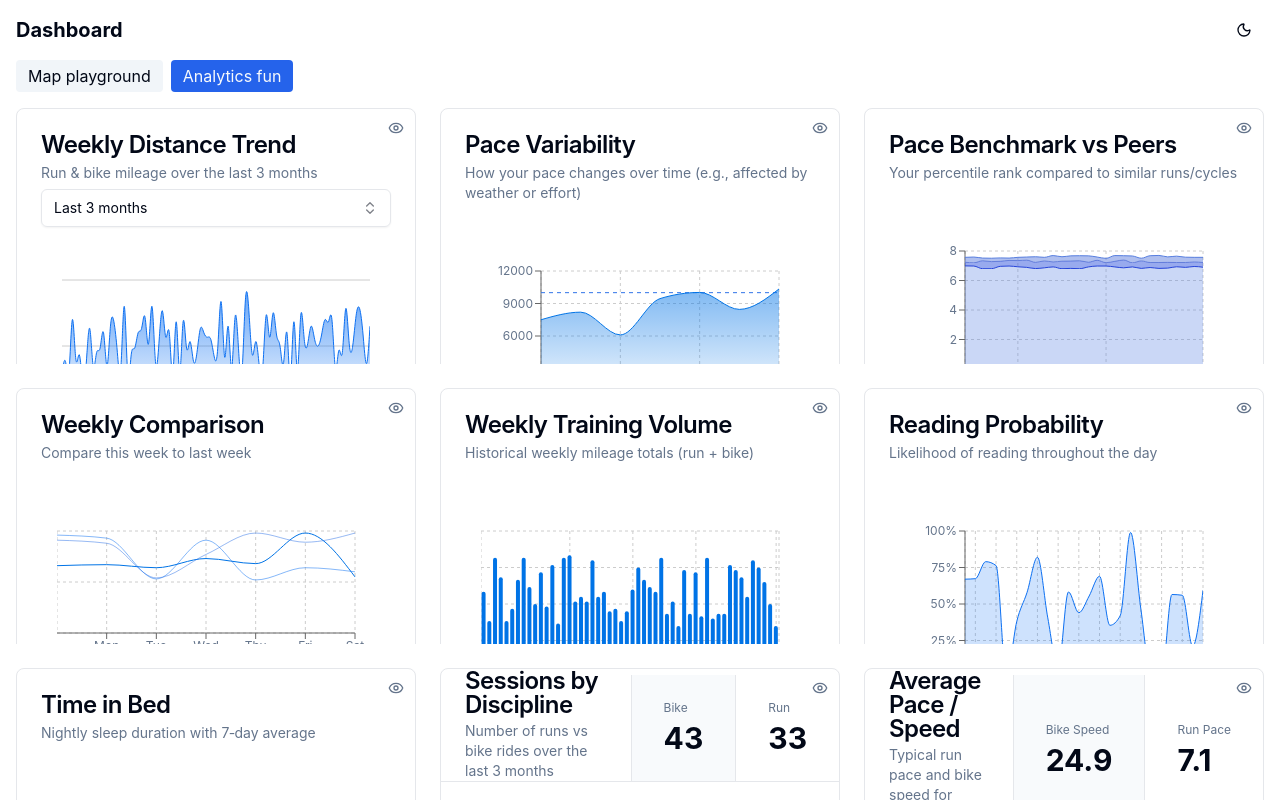
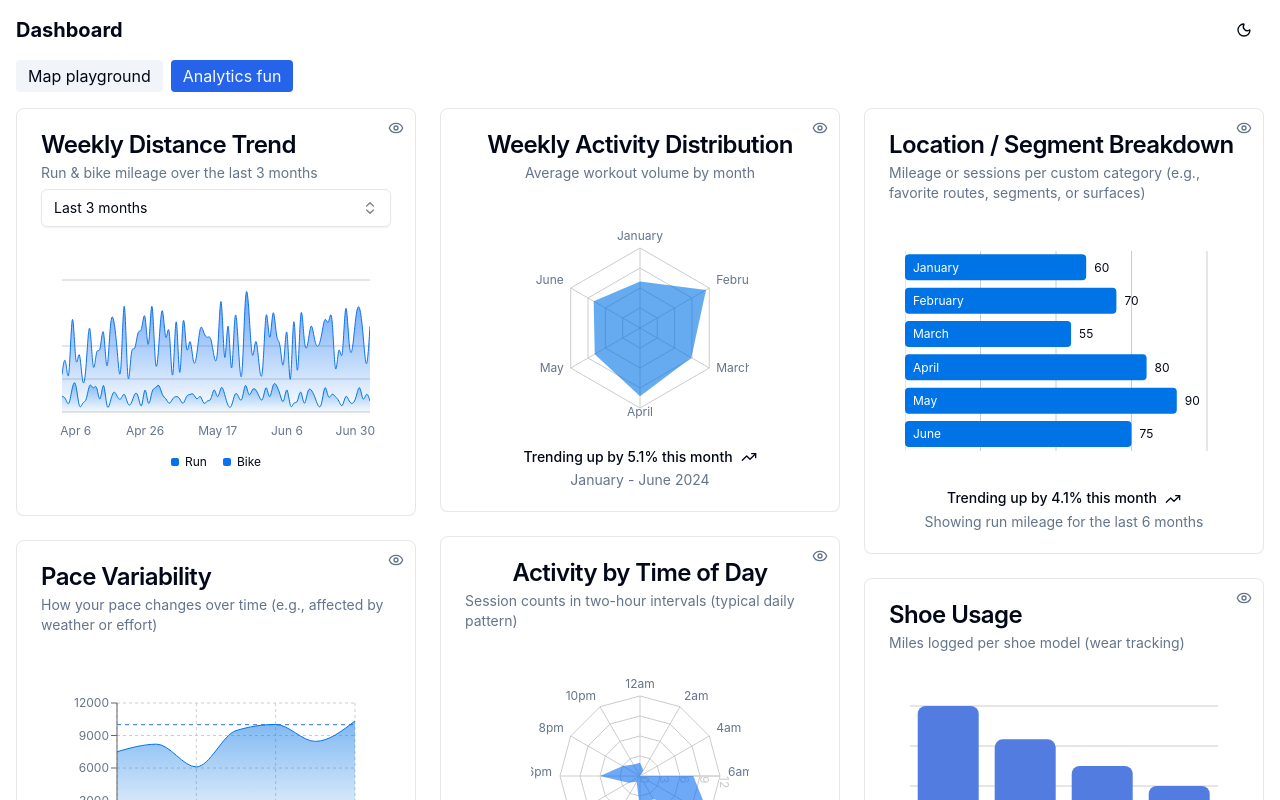
Before and after one commit to osmond/improved-system, a React (Vite) app: page / in a window 1280 px wide. Both pictures are taken after a click on the button "Analytics fun". Shown: the top 800 px of the page. Built offline with nearby package versions, Linux system fonts and the light colour scheme.

Commit message:
feat(ui): enable masonry grid for examples

```diff
--- a/src/components/examples/ChartPreview.tsx
+++ b/src/components/examples/ChartPreview.tsx
@@ -20,7 +20,7 @@ export default function ChartPreview({
 }) {
   return (
     <Dialog>
-      <div className={cn('relative h-64 overflow-hidden', className)}>
+      <div className={cn("relative overflow-hidden mb-6 break-inside-avoid", className)}>
         <DialogTrigger asChild>
           <button className='absolute right-2 top-2 z-40 rounded-md bg-background/80 p-1 text-muted-foreground hover:text-foreground'>
             <Eye className='h-4 w-4' />
--- a/src/pages/Examples.tsx
+++ b/src/pages/Examples.tsx
@@ -41,7 +41,7 @@ import RunSoundtrackCardDemo from "@/components/examples/RunSoundtrackCardDemo";
 
 export default function Examples() {
   return (
-    <div className="grid gap-6 sm:grid-cols-2 lg:grid-cols-3">
+    <div className="columns-1 sm:columns-2 lg:columns-3 gap-6">
       <ChartPreview>
         <AreaChartInteractive />
       </ChartPreview>
```
